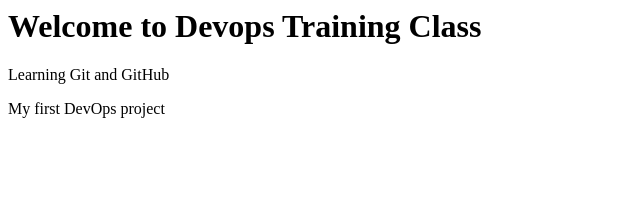
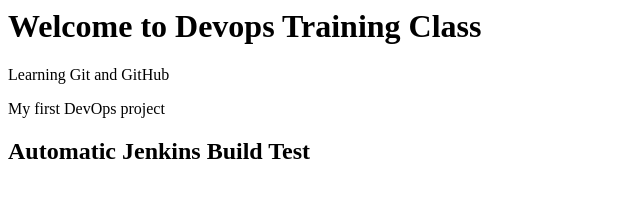
Before and after one commit to sharunisha20/devops-training, a plain HTML site: page index.html in a window 1280 px wide. Shown: the whole page, without its empty margins (0-640 px from the left). Drawn offline with Linux system fonts and the light colour scheme.

Commit message:
Test automatic Jenkins build

```diff
--- a/index.html
+++ b/index.html
@@ -1,3 +1,5 @@
 <h1>Welcome to Devops Training Class</h1>
 Learning Git and GitHub
 <p>My first DevOps project</p>
+
+<h2>Automatic Jenkins Build Test</h2>
```
